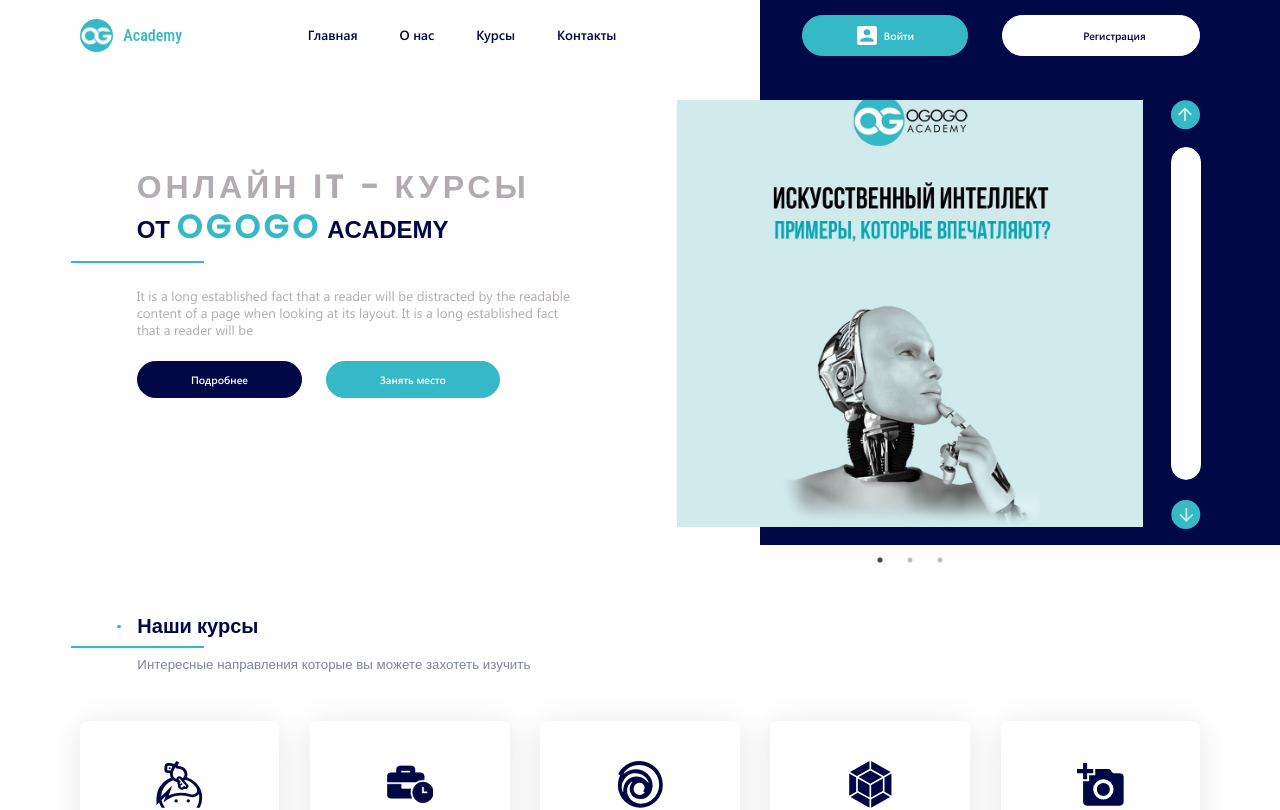
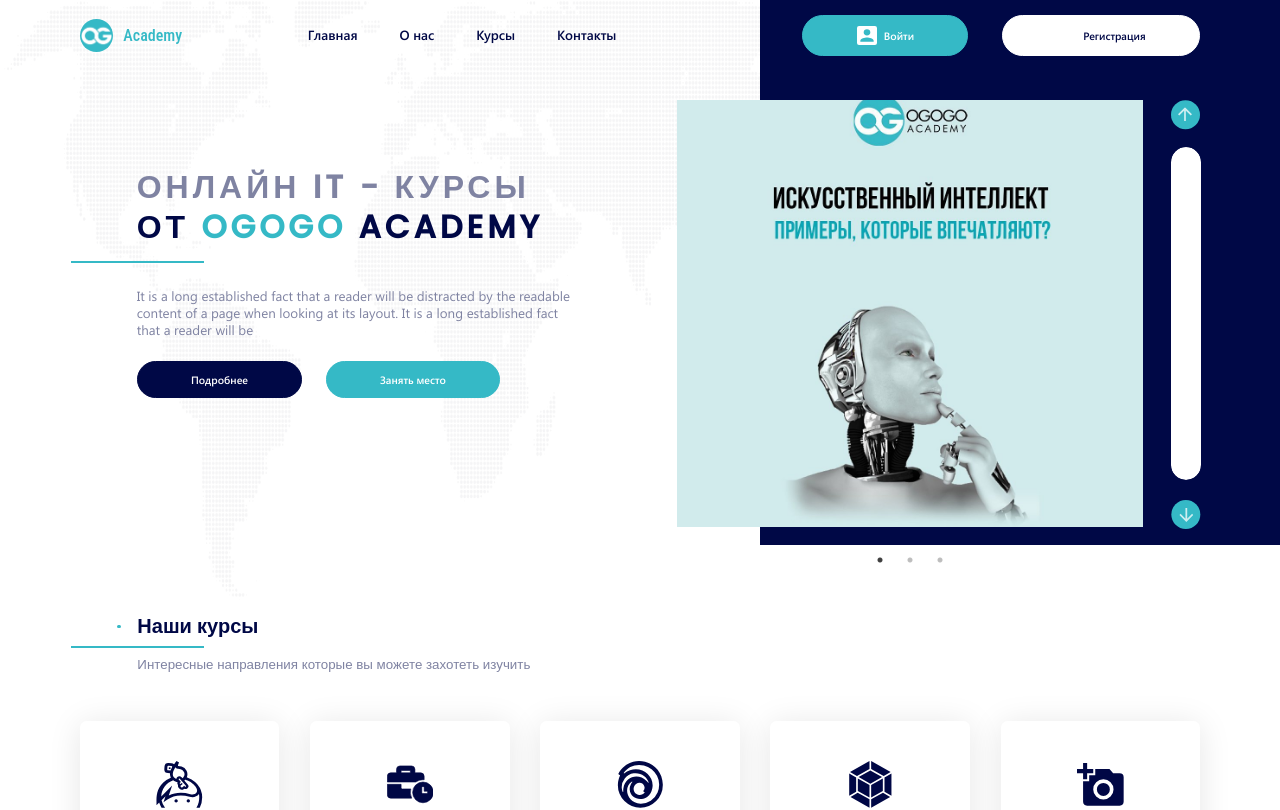
Before and after one commit to Yuzeyzer/ReactJS__Academy--Ogogo, a React (Create React App) app: page / in a window 1280 px wide. Shown: the top 810 px of the page. Built offline with nearby package versions, Linux system fonts and the light colour scheme.

Commit message:
add image to hero::before element, change gray variable value

```diff
--- a/src/landing/scss/helpers/_variables.scss
+++ b/src/landing/scss/helpers/_variables.scss
@@ -3,7 +3,7 @@ $white: #fff;
 $red: #ff564f;
 $darkBlue: #000846;
 $lightBlue: #35b9c6;
-$gray: #b2abb2;
+$gray: #7f83a2;
 
 .red {
 	color: $red;
--- a/src/landing/scss/sections/hero/_hero.scss
+++ b/src/landing/scss/sections/hero/_hero.scss
@@ -10,7 +10,8 @@
 		top: 0;
 		width: vw(1140);
 		height: vw(900);
-		background-color: #fff;
+		background: $white url('../../../assets/png/bg.png') no-repeat center;
+		background-size: cover;
 		z-index: -1;
 	}
 	&__content {
@@ -19,6 +20,11 @@
 	&__title {
 		position: relative;
 		color: $darkBlue;
+		letter-spacing: vw(6);
+		line-height: vw(60);
+		font-family: $poppins;
+		font-weight: 700;
+		font-size: vw(48);
 		span {
 			letter-spacing: vw(6);
 			line-height: vw(60);
```
Also changed, not shown: src/landing/assets/png/bg.png (added).
